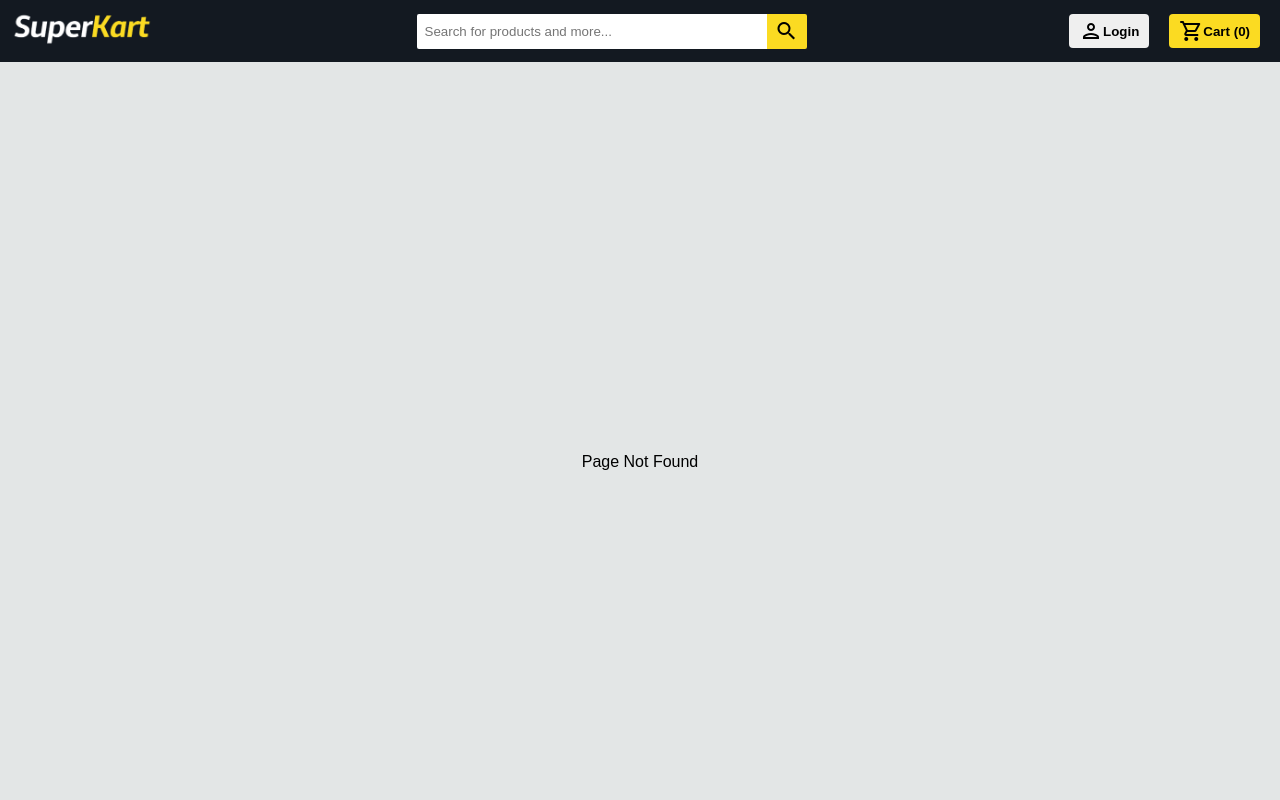
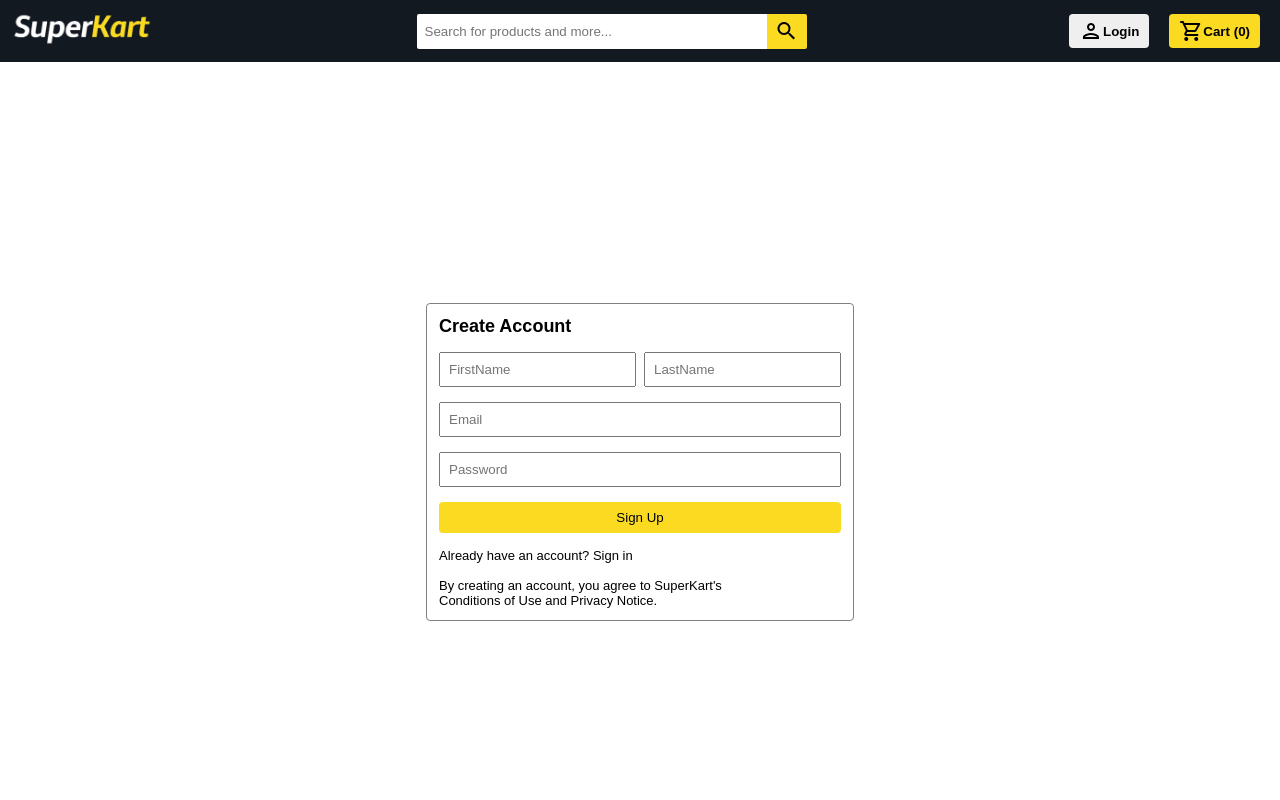
Before and after one commit to Siva-Tejaa/SuperKart, a React (Vite) app: page /signup in a window 1280 px wide. Shown: the top 800 px of the page. Built offline with nearby package versions, Linux system fonts and the light colour scheme; no server answers.

Commit message:
sign up page created

```diff
--- a/package.json
+++ b/package.json
@@ -11,6 +11,7 @@
   },
   "dependencies": {
     "@reduxjs/toolkit": "^1.9.5",
+    "firebase": "^10.3.1",
     "react": "^18.2.0",
     "react-dom": "^18.2.0",
     "react-hot-toast": "^2.4.1",
--- a/src/App.jsx
+++ b/src/App.jsx
@@ -14,6 +14,8 @@ import { Routes, Route, Navigate } from "react-router-dom";
 import ProductDetails from "./components/ProductDetails/ProductDetails";
 import ProductCategory from "./components/ProductCategory/ProductCategory";
 import Cart from "./components/Cart/Cart";
+import SignUp from "./components/Auth/SignUp/SignUp";
+import SignIn from "./components/Auth/SignIn/SignIn";
 
 const App = () => {
   return (
@@ -22,6 +24,8 @@ const App = () => {
       <Categories />
       <Routes>
         <Route exact path="/" element={<Body />} />
+        <Route exact path="/signup" element={<SignUp />} />
+        <Route exact path="/signin" element={<SignIn/>} />
         <Route
           exact
           path="/productdetails/:productid"
--- /dev/null
+++ b/src/components/Auth/Firebase/Firebase.jsx
@@ -0,0 +1,19 @@
+import { initializeApp } from "firebase/app";
+import { getAuth } from 'firebase/auth';
+import { getFirestore } from 'firebase/firestore';
+
+const firebaseConfig = {
+    apiKey: "AIzaSyCwfCoYLQnVcmLxuA-YaGdcXe7Gf1onpfg",
+    authDomain: "superkart-a2ae0.firebaseapp.com",
+    projectId: "superkart-a2ae0",
+    storageBucket: "superkart-a2ae0.appspot.com",
+    messagingSenderId: "279992371188",
+    appId: "1:279992371188:web:ce93c49c407f2f8e59dba1"
+};
+
+const app = initializeApp(firebaseConfig);
+export const db = getFirestore(app);
+
+const auth = getAuth(app);
+
+export { auth };
--- /dev/null
+++ b/src/components/Auth/SignIn/SignIn.jsx
@@ -0,0 +1,32 @@
+import React from 'react';
+import "./SignIn.css";
+
+import { Link } from 'react-router-dom';
+
+const SignIn = () => {
+  return (
+    <div className='signup'>
+        <div className='signup-border'>
+            <div className='signup-title'>Sign In</div>
+
+            <div>
+                <input type="email" placeholder='Email' className='field'/>
+            </div>
+            <div>
+                <input type="password" placeholder='Password' className='field'/>
+            </div>
+            <div>
+                <button className='field signup-btn'>Sign In</button>
+            </div>
+            <div className='signup-account'>
+                <p>Don't have an account? <Link to="/signup"><a className='signup-link'>Sign up</a></Link></p>
+            </div>
+            <div className='signup-account'>
+                <p>By continuing, you agree to SuperKart's Conditions of Use and Privacy Notice.</p>
+            </div>
+        </div>
+    </div>
+  )
+}
+
+export default SignIn
--- /dev/null
+++ b/src/components/Auth/SignUp/SignUp.css
@@ -0,0 +1,42 @@
+.signup{
+    height: 100vh;
+    display: flex;
+    align-items: center;
+    justify-content: center;
+}
+.signup-border{
+    border: 1px solid grey;
+    padding: 12px;
+    border-radius: 4px;
+    display: flex;
+    flex-direction: column;
+    gap: 15px;
+    margin: 4px;
+}
+.signup-title{
+    font-size:large;
+    font-weight: bolder;
+}
+.signup-name{
+    display: flex;
+    align-items: center;
+    justify-content: start;
+    gap: 8px;
+}
+.field{
+    padding: 8px;
+    width: 100%;
+    outline: 1px solid transparent;
+}
+.signup-btn{
+    border: none;
+    background-color: #FBDB22;
+    border-radius: 4px;
+    cursor: pointer;
+}
+.signup-account{
+    font-size: small;
+}
+.signup-link{
+    color: #0066C0;
+}
--- /dev/null
+++ b/src/components/Auth/SignUp/SignUp.jsx
@@ -0,0 +1,82 @@
+import React,{useState} from 'react';
+import "./SignUp.css";
+
+import { Link } from 'react-router-dom';
+
+import { auth } from "../Firebase/Firebase.jsx"
+import { createUserWithEmailAndPassword } from 'firebase/auth';
+import { doc, setDoc } from "firebase/firestore";
+
+const SignUp = () => {
+
+    const initiallValues = {
+        firstname:"",
+        lastname:"",
+        email:"",
+        password:"",
+        profile:"",
+    }
+
+    const [userData, setUserData] = useState(initiallValues);
+
+    const{firstname, lastname, email, password} = userData;
+
+    const changeHandler = (e) => {
+        setUserData({...userData, [e.target.name]: e.target.value});
+    }
+
+    const submitHandler = async (e) => {
+
+        e.preventDefault();
+        console.log({...userData, profile:`https://i1.wp.com/cdn.auth0.com/avatars/${userData?.firstname.slice(0,1).toLowerCase()}${userData?.lastname.slice(0,1).toLowerCase()}.png`});
+        setUserData(initiallValues);
+
+        await createUserWithEmailAndPassword(auth, userData.email, userData.password)
+        .then((succ) => {
+            console.log(succ);
+            console.log(succ.user.uid);
+
+            //  setDoc(doc(db, "userData", `${succ.user.uid}`), {
+            //     name: "Los Angeles",
+            //     state: "CA",
+            //     country: "USA"
+            //   });
+        })
+        .catch((err) => console.log(err));
+
+    }
+
+
+  return (
+    <div className='signup'>
+        <div className='signup-border'>
+            <div className='signup-title'>Create Account</div>
+            <div className='signup-name'>
+                <div>
+                    <input type="text" name="firstname" value={firstname} onChange={changeHandler} placeholder='FirstName' className='field' autoComplete="off" required/>
+                </div>
+                <div>
+                    <input type="text" name="lastname" value={lastname} onChange={changeHandler} placeholder='LastName' className='field' autoComplete="off" required/>
+                </div>
+            </div>
+            <div>
+                <input type="email" name="email" value={email} onChange={changeHandler} placeholder='Email' className='field' autoComplete="off" required/>
+            </div>
+            <div>
+                <input type="password" name="password" value={password} onChange={changeHandler} placeholder='Password' className='field' autoComplete="off" required/>
+            </div>
+            <div>
+                <button className='field signup-btn' onClick={submitHandler}>Sign Up</button>
+            </div>
+            <div className='signup-account'>
+                <p>Already have an account? <Link to="/signin" className='signup-link'>Sign in</Link></p>
+            </div>
+            <div className='signup-account'>
+                <p>By creating an account, you agree to SuperKart's<br/> Conditions of Use and Privacy Notice.</p>
+            </div>
+        </div>
+    </div>
+  )
+}
+
+export default SignUp
--- a/src/components/Header/Header.jsx
+++ b/src/components/Header/Header.jsx
@@ -41,10 +41,11 @@ const Header = () => {
           </Link>
         </div>
         <div className="header-btns">
+        <Link to="/signin">
           <button className="header-login-btn">
             <span class="material-icons-outlined">person</span>
             <span>Login</span>
-          </button>
+          </button></Link>
           <Link to="/cart">
             <button className="header-cart-btn">
               <span class="material-icons-outlined">shopping_cart</span>
```
Also changed, not shown: src/components/Auth/SignIn/SignIn.css (added), 1 other file (tests, documents, lock files or other folders).
